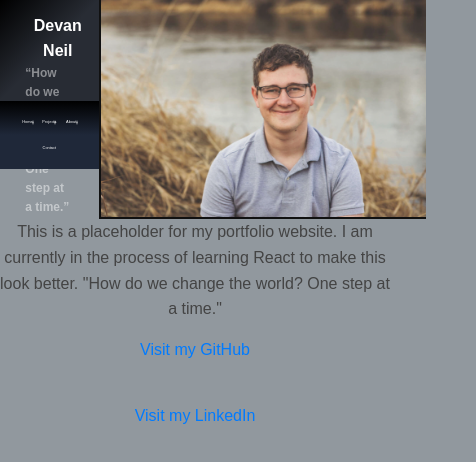
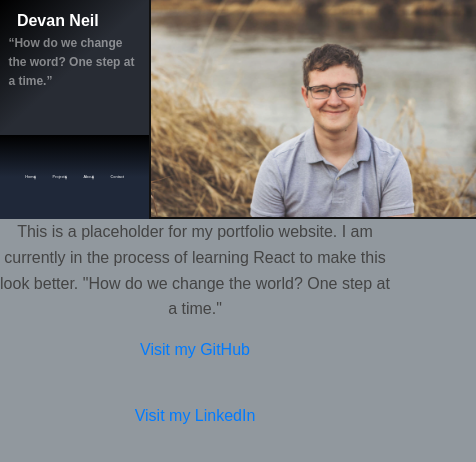
Before and after one commit to devanneil/PortfolioSite, a React (Create React App) app: page / in a window 390 px wide. Shown: the top 462 px of the page, 476 px wide, since content can reach past the window. Built offline with nearby package versions, Linux system fonts and the light colour scheme; the HTML template or start-up script is replaced by a standard one.

Commit message:
More adjustments, more mobile deployment

```diff
--- a/src/titleBar.css
+++ b/src/titleBar.css
@@ -82,20 +82,3 @@
   width: 2px;            /* thickness of the divider */
   background: linear-gradient(to bottom, rgba(255,255,255,0), rgba(255,255,255,0.5), rgba(255,255,255,0));
 }
-
-@media (max-width: 600px) {
-  .titlebar {
-      height: 12vh;
-      padding: 0.5vh 2vh;
-  }
-  .navbar {
-      height: 8vh;
-      padding: 1vh 2vh;
-  }
-  .navbarEntry {
-      margin: 0.5vh;
-  }
-  .navbar {
-    flex-wrap: wrap; /* allows wrapping to new line on small screens */
-    }
-}
--- a/src/titleBar.js
+++ b/src/titleBar.js
@@ -16,7 +16,7 @@ export default function TitleBar({
   selectedPage = "None"
 }) {
   return (
-    <div className="header-wrapper">
+    <span className="header-wrapper">
         <div className="bars">
             <div className="titlebar">
               <h1 className="titlebar-title">{title}</h1>
@@ -40,6 +40,6 @@ export default function TitleBar({
             alt={imageAlt}
             className="titlebar-logo"
         />
-    </div>
+    </span>
   );
 }
```
